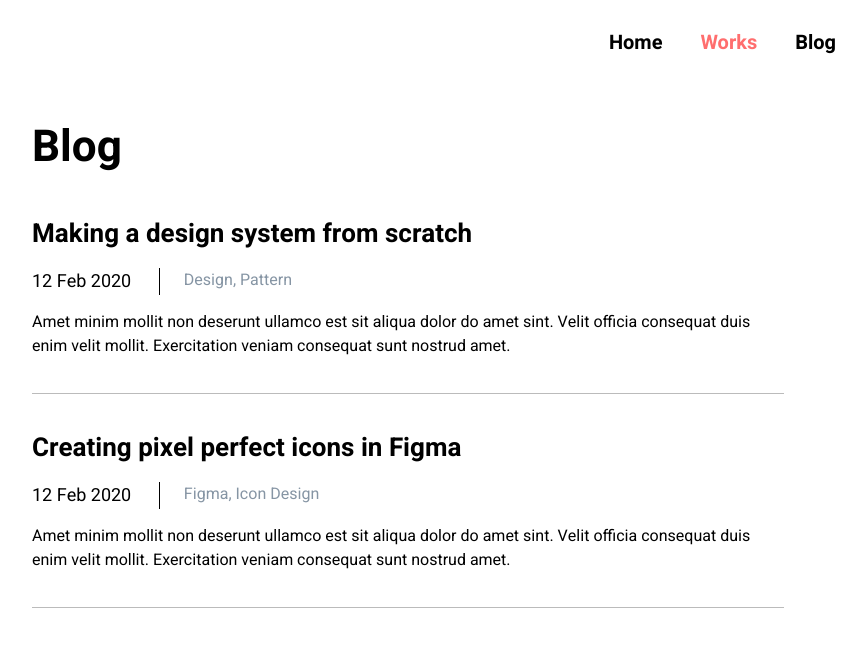
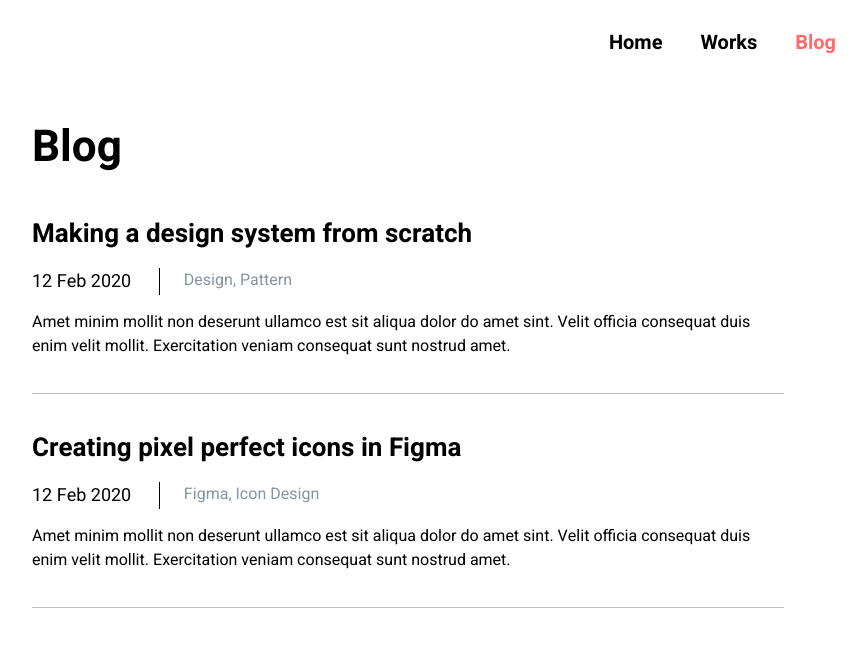
Before and after one commit to Pelsid/John, a plain HTML site: page blog.html in a window 1280 px wide. Shown: the top 668 px of the page, without its empty margins (232-1098 px from the left). Drawn offline with Linux system fonts and the light colour scheme.

Commit message:
Update blog.html

```diff
--- a/blog.html
+++ b/blog.html
@@ -19,8 +19,8 @@
 			<nav class="menu">
 				<ul>
 					<li><a href="./index.html">Home</a></li>
-					<li><a class="active" href="./work.html">Works</a></li>
-					<li><a href="./blog.html">Blog</a></li>
+					<li><a href="./work.html">Works</a></li>
+					<li><a class="active" href="./blog.html">Blog</a></li>
 				</ul>
 			</nav>
 		</div>
```
